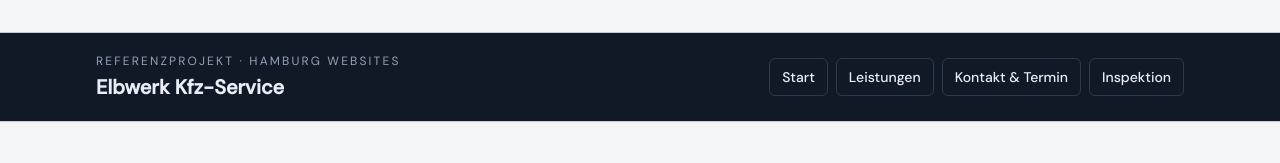
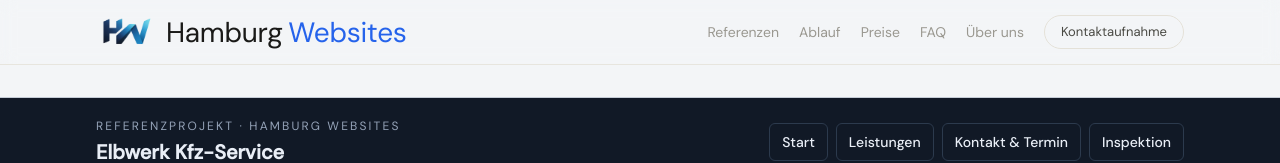
Before and after one commit to VonBismark1871/Hamburg-Website, a Next.js app: page /referenzen/autoservice-demo in a window 1280 px wide. Shown: the top 163 px of the page. Built offline with nearby package versions, Linux system fonts and the light colour scheme.

Commit message:
Add global site header to reference demo layouts

```diff
--- a/components/references/autoservice-demo/AutoserviceDemoLayout.jsx
+++ b/components/references/autoservice-demo/AutoserviceDemoLayout.jsx
@@ -1,6 +1,7 @@
 import Link from 'next/link';
 import SEOHead from '../../SEOHead';
 import ReferenceBackButton from '../ReferenceBackButton';
+import Header from '../../Header';
 
 const navItems = [
   { href: '/referenzen/autoservice-demo', label: 'Start' },
@@ -14,6 +15,7 @@ export default function AutoserviceDemoLayout({ title, description, path, childr
     <>
       <SEOHead title={title} description={description} path={path} noIndex />
       <div className="min-h-screen bg-[#f3f5f7] text-[#1a2028]">
+        <Header />
         <div className="section-container pt-8">
           <ReferenceBackButton href="/referenzen" label="Zurück zu den Referenzen" />
         </div>
--- a/components/references/physio-demo/PhysioDemoLayout.jsx
+++ b/components/references/physio-demo/PhysioDemoLayout.jsx
@@ -1,6 +1,7 @@
 import Link from 'next/link';
 import SEOHead from '../../SEOHead';
 import ReferenceStickyBackButton from '../../ReferenceStickyBackButton';
+import Header from '../../Header';
 
 const navItems = [
   { href: '/referenzen/physio-demo', label: 'Startseite' },
@@ -14,6 +15,7 @@ export default function PhysioDemoLayout({ title, description, path, children })
     <>
       <SEOHead title={title} description={description} path={path} noIndex />
       <div className="min-h-screen bg-[#f3f7f5] text-[#1f3231]">
+        <Header />
         <ReferenceStickyBackButton />
 
         <header className="border-b border-[#d8e4df] bg-[#f7fbf9]/95 backdrop-blur">
```
